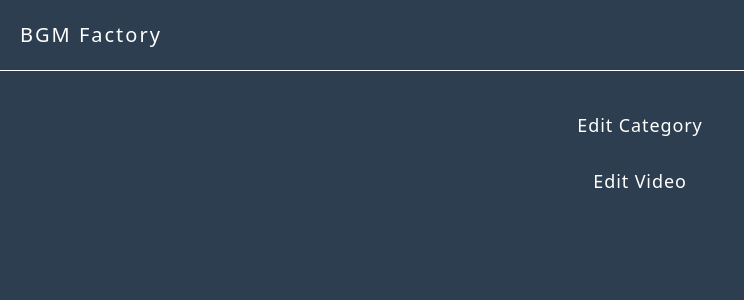
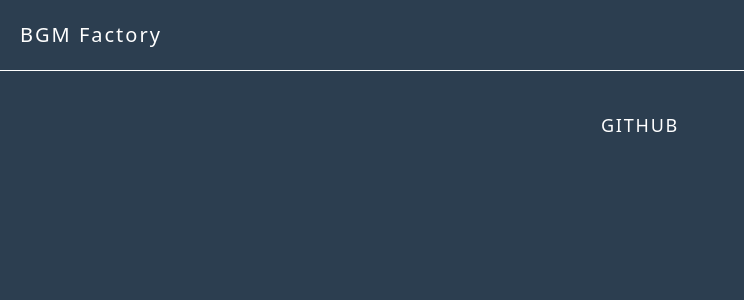
Before and after one commit to code1iners/bgm-factory-nextjs, a Next.js app: page / in a window 1280 px wide. Both pictures are taken after a click on the button 1248 px from the left and 34 px from the top of the page. Shown: the top 300 px of the page, without its empty margins (0-744 px from the left). Built offline with nearby package versions, Linux system fonts and the light colour scheme.

Commit message:
[v1.9.0] Implement footer and updated main menu.

```diff
--- a/components/layouts/web-layout.tsx
+++ b/components/layouts/web-layout.tsx
@@ -3,6 +3,7 @@ import WebHeader from "@/components/web-header";
 import { useRecoilValue } from "recoil";
 import { isMenuOpenedAtom } from "@/libs/clients/atoms";
 import MainMenu from "../main-menu";
+import { version } from "@/root/package.json";
 
 interface WebLayoutProps {
   children: React.ReactNode;
@@ -14,8 +15,18 @@ const WebLayout = ({ children }: WebLayoutProps) => {
   return (
     <div className="h-screen relative">
       <WebHeader />
-      <main className="relative top-[70px] h-[calc(100%-70px)] overflow-hidden">
-        {isMenuOpened ? <MainMenu /> : children}
+      <main className="relative h-[calc(100%-70px)] overflow-hidden">
+        {isMenuOpened ? (
+          <MainMenu />
+        ) : (
+          <div className="flex flex-col h-full overflow-y-auto divide-y">
+            <div className="grow">{children}</div>
+            <footer className="px-10 py-5 flex flex-col justify-center items-center gap-2">
+              <span className="footer-text">Codeliners</span>
+              <span className="footer-text">v{version}</span>
+            </footer>
+          </div>
+        )}
       </main>
     </div>
   );
--- a/components/main-menu.tsx
+++ b/components/main-menu.tsx
@@ -12,6 +12,21 @@ import { useEffect } from "react";
 import { useForm } from "react-hook-form";
 import { useRecoilState, useRecoilValue } from "recoil";
 
+// Variants
+const container = {
+  hidden: { opacity: 0 },
+  show: {
+    opacity: 1,
+    transition: {
+      staggerChildren: 0.2,
+    },
+  },
+};
+
+const item = {
+  hidden: { y: 20, opacity: 0 },
+  show: { y: 0, opacity: 1 },
+};
 interface MenuAddForm {
   input: string;
 }
@@ -139,20 +154,8 @@ const MainMenu = () => {
     }
   };
 
-  // Variants
-  const container = {
-    hidden: { opacity: 0 },
-    show: {
-      opacity: 1,
-      transition: {
-        staggerChildren: 0.2,
-      },
-    },
-  };
-
-  const item = {
-    hidden: { y: 20, opacity: 0 },
-    show: { y: 0, opacity: 1 },
+  const onGithubClick = () => {
+    window.open("https://github.com/code1iners");
   };
 
   return (
@@ -165,29 +168,15 @@ const MainMenu = () => {
               variants={item}
               initial="hidden"
               animate="show"
-              onClick={onAddCategoryClick}
               whileHover={{ scale: 1.1 }}
               whileTap={{
                 scale: 0.9,
                 color: "#f43f5e",
               }}
               className="main-menu-item"
+              onClick={onGithubClick}
             >
-              Edit Category
-            </motion.li>
-            <motion.li
-              variants={item}
-              initial="hidden"
-              animate="show"
-              onClick={onAddVideoClick}
-              whileHover={{ scale: 1.1 }}
-              whileTap={{
-                scale: 0.9,
-                color: "#f43f5e",
-              }}
-              className="main-menu-item"
-            >
-              Edit Video
+              <span>GITHUB</span>
             </motion.li>
           </ul>
         </AnimatePresence>
--- a/components/web-header.tsx
+++ b/components/web-header.tsx
@@ -19,6 +19,7 @@ const WebHeader = ({ className }: WebHeaderProps) => {
   };
 
   return (
+    <>
       <header
         className={clazz(
           "fixed top-0 left-0 w-full h-[70px] flex justify-between px-5 items-center border-b border-gray-300 bg-white z-10",
@@ -78,6 +79,8 @@ const WebHeader = ({ className }: WebHeaderProps) => {
           </AnimatePresence>
         </div>
       </header>
+      <div className="relative top-0 h-[70px]"></div>
+    </>
   );
 };
 
--- a/features/bgm/components/bgm-category-list.tsx
+++ b/features/bgm/components/bgm-category-list.tsx
@@ -14,7 +14,7 @@ const container = {
 };
 
 const item = {
-  hidden: { y: 200, opacity: 0 },
+  hidden: { y: -100, opacity: 0 },
   show: { y: 0, opacity: 1 },
 };
 
--- a/package.json
+++ b/package.json
@@ -1,6 +1,6 @@
 {
   "name": "bgm-factory",
-  "version": "1.8.3",
+  "version": "1.9.0",
   "private": true,
   "scripts": {
     "dev": "next dev",
--- a/styles/globals.css
+++ b/styles/globals.css
@@ -16,11 +16,15 @@
   }
 
   .main-menu-item {
-    @apply justify-self-center w-full text-center cursor-pointer select-none text-lg tracking-wider;
+    @apply justify-self-center w-full text-center cursor-pointer select-none text-lg tracking-widest;
   }
 
   .error-text {
     @apply text-red-500 text-sm tracking-wider p-1;
+  }
+
+  .footer-text {
+    @apply tracking-wider text-xs text-gray-500 select-none cursor-pointer transition hover:text-indigo-500 hover:scale-110;
   }
 }
 
--- a/tsconfig.json
+++ b/tsconfig.json
@@ -16,6 +16,7 @@
     "incremental": true,
     "baseUrl": ".",
     "paths": {
+      "@/root/*": ["./*"],
       "@/components/*": ["components/*"],
       "@/libs/*": ["libs/*"],
       "@/api/*": ["pages/api/*"],
```
Also changed, not shown: 1 other file (tests, documents, lock files or other folders). Lines whose indentation alone changed are shown as unchanged.
